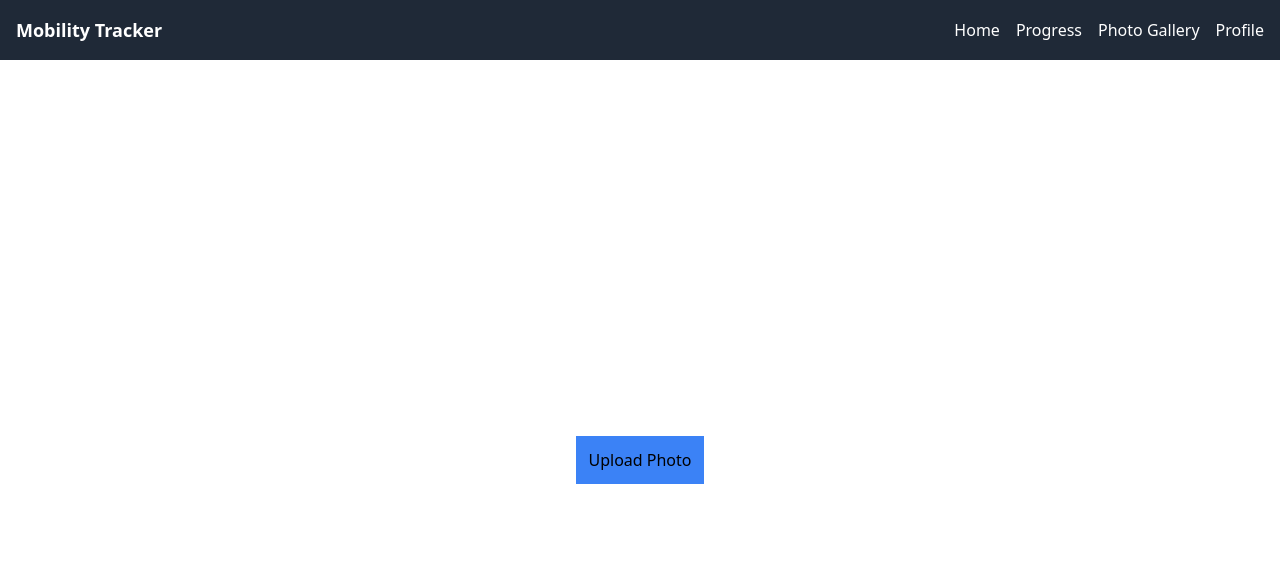
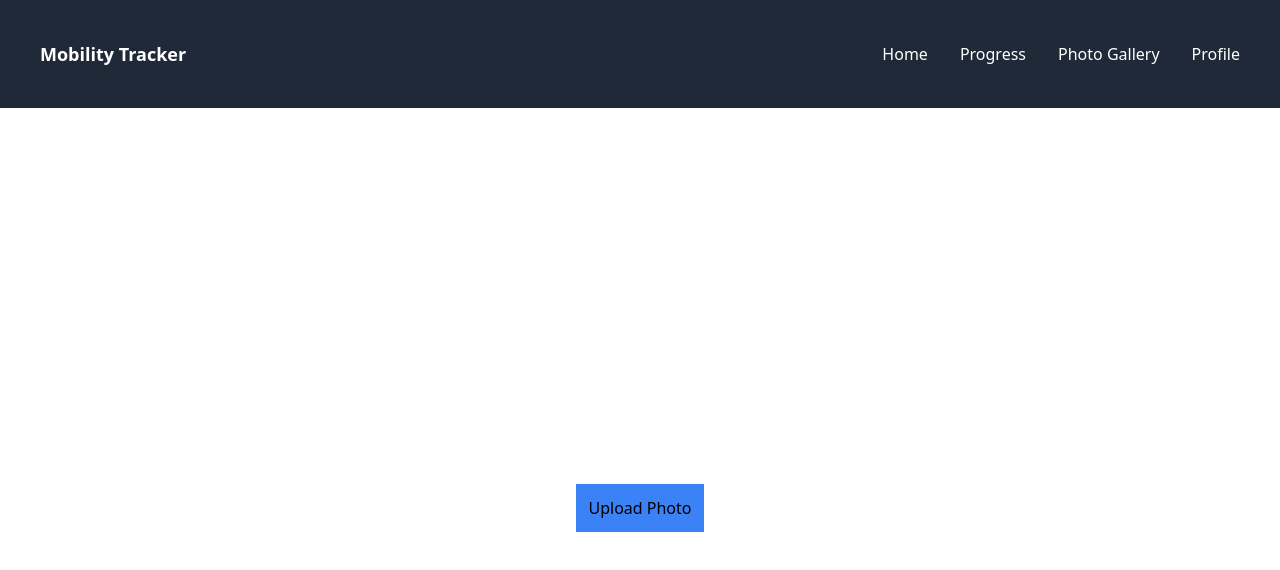
Before and after one commit to Collin-Lung/mobility, a website: page public/index.html in a window 1280 px wide. Drawn offline with Linux system fonts and the light colour scheme.

Commit message:
made nav bar bigger

```diff
--- a/public/index.html
+++ b/public/index.html
@@ -8,15 +8,22 @@
 </head>
 <body class="overflow-auto">
 
-  <nav class="bg-gray-800 p-4">
+  <nav class="bg-gray-800 p-10 w-screen">
     <div class="container mx-auto flex justify-between items-center">
-      <div class="text-white text-lg font-bold">Mobility Tracker</div>
-      <ul class="flex space-x-4">
-        <li><a href="#" class="text-white hover:text-gray-400">Home</a></li>
-        <li><a href="#" class="text-white hover:text-gray-400">Progress</a></li>
-        <li><a href="#" class="text-white hover:text-gray-400">Photo Gallery</a></li>
-        <li><a href="#" class="text-white hover:text-gray-400">Profile</a></li>
-      </ul>
+      <div>
+        <a href="#" class="text-white text-lg font-bold  hover:text-gray-400">
+          Mobility Tracker
+        </a>
+      </div>
+
+      <div>
+        <ul class="flex space-x-8">
+          <li><a href="#" class="text-white hover:text-gray-400">Home</a></li>
+          <li><a href="#" class="text-white hover:text-gray-400">Progress</a></li>
+          <li><a href="#" class="text-white hover:text-gray-400">Photo Gallery</a></li>
+          <li><a href="#" class="text-white hover:text-gray-400">Profile</a></li>
+        </ul>
+      </div>
     </div>
   </nav>
 
```
Also changed, not shown: public/styles.css.
